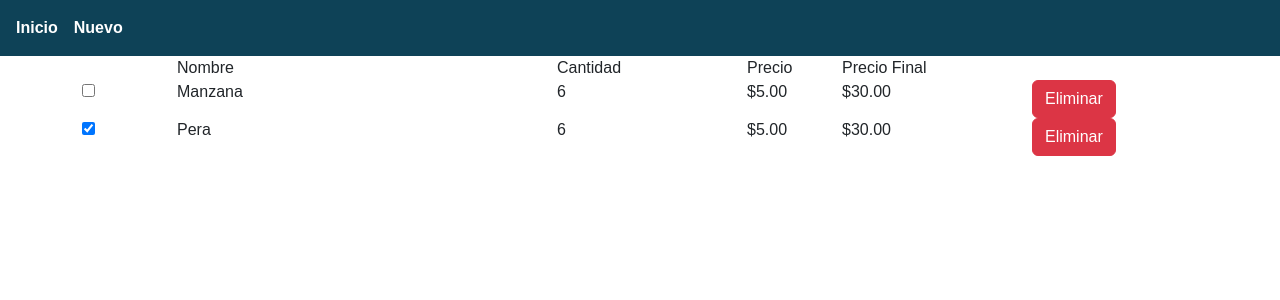
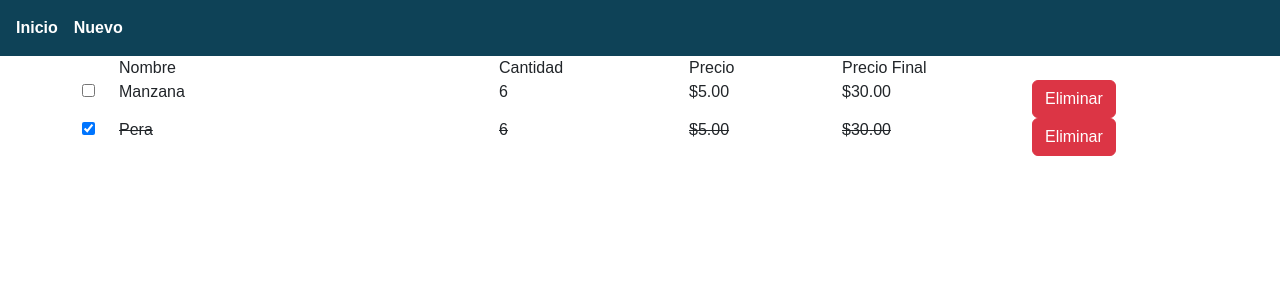
Before and after one commit to Xaviermora/shopping-list, an Angular app: page / in a window 1280 px wide. Shown: the top 300 px of the page. Built offline with nearby package versions, Linux system fonts and the light colour scheme.

Commit message:
Estilos cuando un item esta completado

```diff
--- a/src/app/components/item/item.component.html
+++ b/src/app/components/item/item.component.html
@@ -1,5 +1,5 @@
-<div class="row">
-    <div class="col">
+<div class="row" [ngClass]="{'text-decoration-line-through': item.completed}">
+    <div class="w-auto">
         <input type="checkbox" [checked]="item.completed">
     </div>
     <div class="col-4">{{item.title}}</div>
--- a/src/app/components/items/items.component.html
+++ b/src/app/components/items/items.component.html
@@ -1,6 +1,6 @@
 <div class="container">
     <div class="row">
-        <div class="col"></div>
+        <div class="w-auto"><input type="checkbox" class="invisible"></div>
         <div class="col-4">Nombre</div>
         <div class="col-2">Cantidad</div>
         <div class="col">Precio</div>
```
